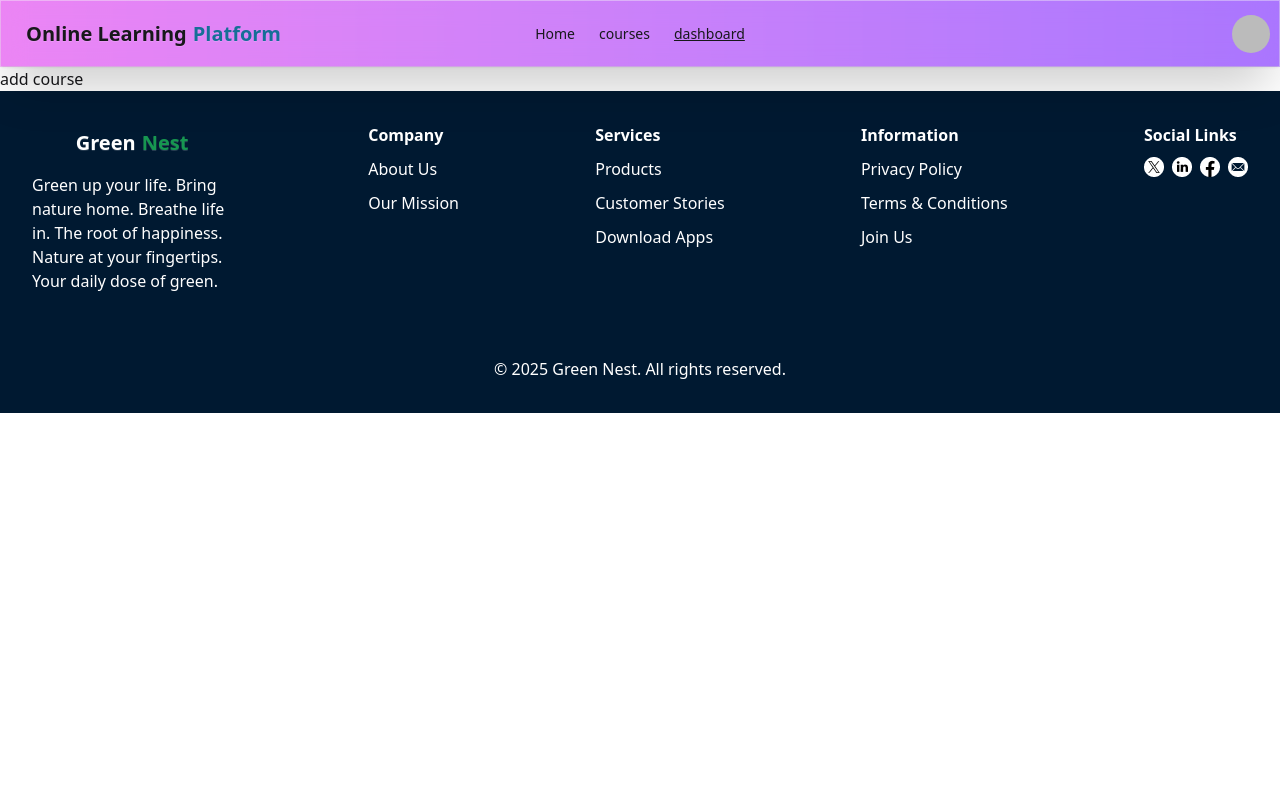
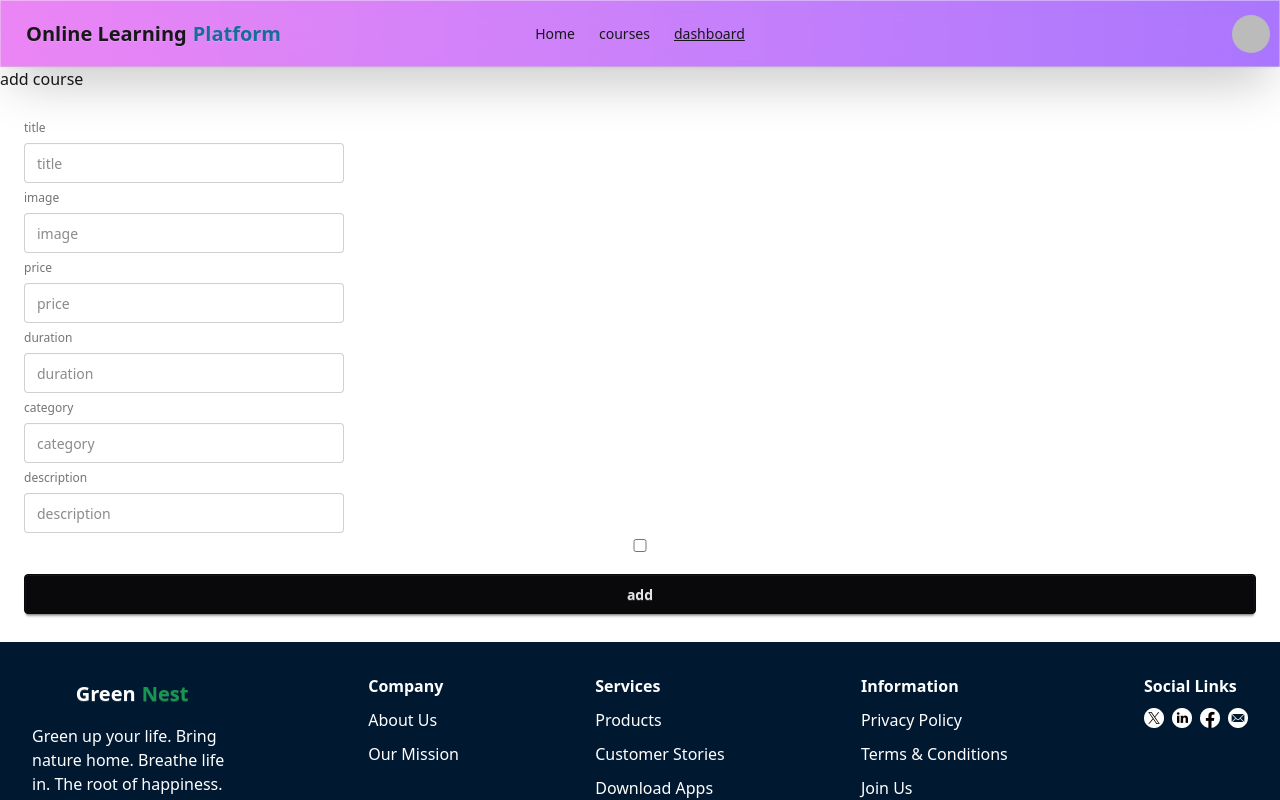
Before and after one commit to TanvirulAbrar/b12-a10-Online-Learning-Platform, a React (Vite) app: page /dashboard/addCourse in a window 1280 px wide. Shown: the top 800 px of the page. Built offline with nearby package versions, Linux system fonts and the light colour scheme; no server answers; sample sign-in values are in the browser's storage.

Commit message:
add course

```diff
--- a/package.json
+++ b/package.json
@@ -18,6 +18,7 @@
     "react-icons": "^5.5.0",
     "react-router": "^7.9.5",
     "react-toastify": "^11.0.5",
+    "sweetalert": "^2.1.2",
     "swiper": "^12.0.3",
     "tailwindcss": "^4.1.17"
   },
--- a/src/component/AddCourse.jsx
+++ b/src/component/AddCourse.jsx
@@ -1,7 +1,121 @@
-import React from "react";
+import React, { use } from "react";
+import { useParams } from "react-router";
+import { toast } from "react-toastify";
+import AuthContext from "../context/AuthContext";
 
 const AddCourse = () => {
-  return <div>add course</div>;
+  const { user } = use(AuthContext);
+  // const data = {
+  //
+  //   },
+  // };
+  const handelAddCourse = (event) => {
+    event.preventDefault();
+
+    const title = event.target.title.value?.trim();
+    const image = event.target.image.value?.trim();
+    const price = event.target.price.value?.trim();
+    const duration = event.target.duration.value?.trim();
+    const category = event.target.category.value?.trim();
+    const description = event.target.description.value?.trim();
+    const isFeatured = event.target.isFeatured.checked; // checkbox
+
+    // check for missing fields
+    if (!title || !image || !price || !duration || !category || !description) {
+      toast.error("Please fill all fields before submitting!");
+      return;
+    }
+
+    const newCourse = {
+      title: title,
+      image: image,
+      price: price,
+      duration: duration,
+      category: category,
+      description: description,
+      isFeatured: isFeatured,
+      instructor: {
+        name: user.displayName,
+        email: user.email,
+        photo: user.photoURL,
+      },
+    };
+    fetch("http://localhost:3000/courses", {
+      method: "POST",
+      headers: {
+        "Content-Type": "application/json",
+      },
+      body: JSON.stringify(newCourse),
+    })
+      .then((res) => res.json())
+      .then((data) => {
+        console.log("add c", data);
+        console.log("Submitted Data:", newCourse);
+        toast.success("Course added successfully!");
+      })
+      .catch((error) => {
+        console.error(error);
+        toast.error("Server error — please try again later!");
+      });
+  };
+  return (
+    <div>
+      add course
+      <div className="card-body">
+        <form action="" onSubmit={handelAddCourse}>
+          {" "}
+          <fieldset className="fieldset">
+            <label className="label">title</label>
+            <input
+              name="title"
+              type="text"
+              className="input"
+              placeholder="title"
+            />
+            <label className="label">image</label>
+            <input
+              name="image"
+              type="text"
+              className="input"
+              placeholder="image"
+            />
+            <label className="label">price</label>
+            <input
+              name="price"
+              type="text"
+              className="input"
+              placeholder="price"
+            />
+            <label className="label">duration</label>
+            <input
+              name="duration"
+              type="text"
+              className="input"
+              placeholder="duration"
+            />
+            <label className="label">category</label>
+            <input
+              name="category"
+              type="text"
+              className="input"
+              placeholder="category"
+            />
+            <label className="label">description</label>
+            <input
+              name="description"
+              type="text"
+              className="input"
+              placeholder="description"
+            />
+
+            <input type="checkbox" name="isFeatured" value="isFeatured" />
+
+            <button className="btn btn-neutral mt-4">add</button>
+          </fieldset>
+        </form>
+      </div>
+    </div>
+  );
 };
 
 export default AddCourse;
--- a/src/component/Dashboard.jsx
+++ b/src/component/Dashboard.jsx
@@ -9,10 +9,20 @@ const Dashboard = () => {
       <div className="">add course</div>
       <div className="">my added course</div>
       <div className="">update course</div>
-      <NavLink to={"/dashboard/addCourse"}>a1</NavLink>
-      <NavLink to={"/dashboard/myAddedCourse"}>a2</NavLink>
-      <NavLink to={"/dashboard/updateCourse"}>a3</NavLink>
-      <NavLink to={"/dashboard/myEnrolledCourse"}>a4</NavLink>
+      <div className="flex gap-5 flex-wrap">
+        <NavLink className="btn btn-primary" to={"/dashboard/addCourse"}>
+          add course
+        </NavLink>
+        <NavLink className="btn btn-primary" to={"/dashboard/myAddedCourse"}>
+          my added course
+        </NavLink>
+        <NavLink className="btn btn-primary" to={"/dashboard/updateCourse"}>
+          update course
+        </NavLink>
+        <NavLink className="btn btn-primary" to={"/dashboard/myEnrolledCourse"}>
+          my enrolled course
+        </NavLink>
+      </div>
     </div>
   );
 };
```
Also changed, not shown: 2 other files (tests, documents, lock files or other folders).
